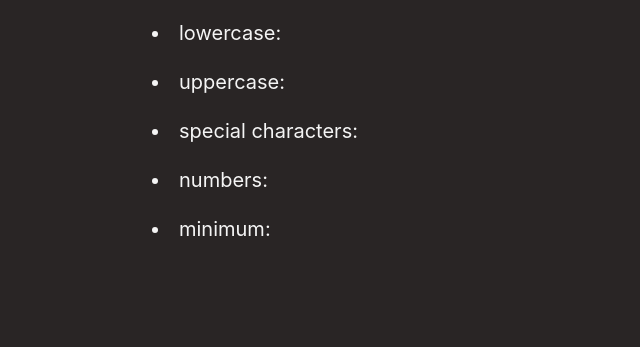
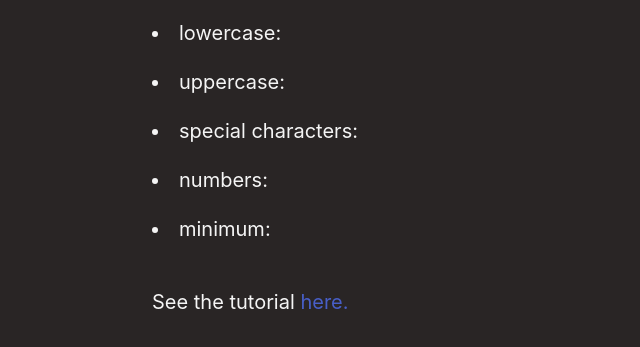
Before and after one commit to prolsu/regex_password, a plain HTML site: page index.html in a window 1280 px wide. Shown: the part 185-532 px from the top of the page, without its empty margins (242-882 px from the left). Drawn offline with nearby package versions, Linux system fonts and the light colour scheme.

Commit message:
added a link to the regex tutorial

```diff
--- a/index.html
+++ b/index.html
@@ -38,6 +38,11 @@
                         <div class="column" id="passcheck">
                             <!--  -->
                         </div>
+                        <div class="column">
+                            <h1 class="subtitle">See the tutorial
+                                <a target="_blank" href="https://gist.github.com/prolsu/dd7f37f1fe9323fffaa78149d1d7ad23">here.</a>
+                            </h1>
+                        </div>
                     </div>
                 </div>
             </div>
```
